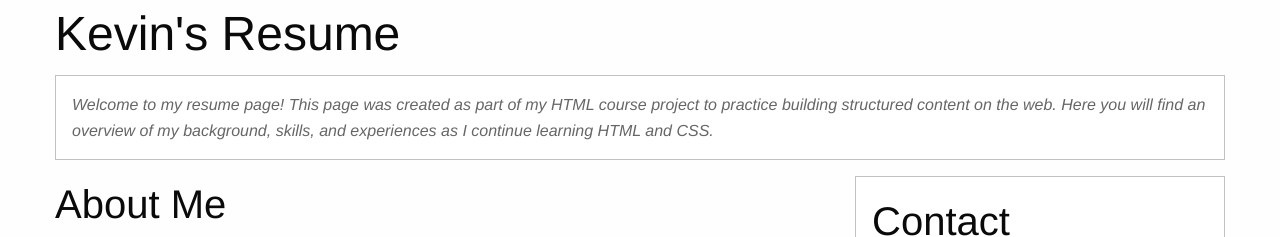
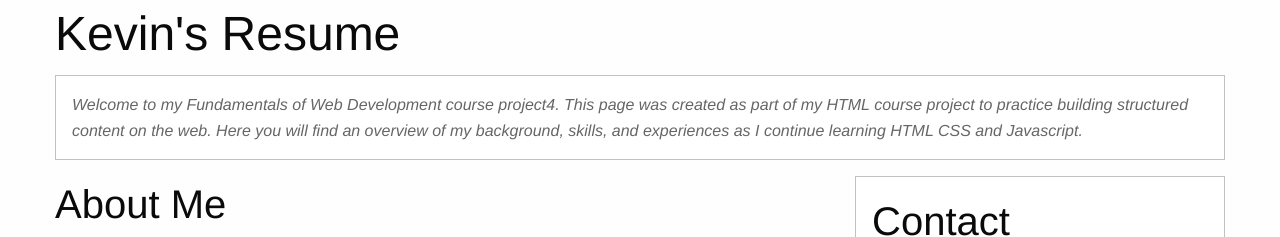
Before and after one commit to WOODSIDETIGER/project4, a plain HTML site: page index.html in a window 1280 px wide. Shown: the top 237 px of the page. Drawn offline with Linux system fonts and the light colour scheme.

Commit message:
content update

```diff
--- a/index.html
+++ b/index.html
@@ -1,4 +1,3 @@
-
 <!doctype html>
 <html class="no-js" lang="en" dir="ltr">
   <head>
@@ -9,7 +8,7 @@
     <link rel="stylesheet" href="css/foundation.css">
     <link rel="stylesheet" href="css/app.css">
   </head>
-<body>
+  <body>
 
     <div class="grid-container">
       <div class="grid-x grid-padding-x">
@@ -22,7 +21,7 @@
         <div class="large-12 cell">
           <div class="callout">
             <p class="resume-intro">
-              Welcome to my resume page! This page was created as part of my HTML course project to practice building structured content on the web. Here you will find an overview of my background, skills, and experiences as I continue learning HTML and CSS.
+              Welcome to my Fundamentals of Web Development course project4. This page was created as part of my HTML course project to practice building structured content on the web. Here you will find an overview of my background, skills, and experiences as I continue learning HTML CSS and Javascript.
             </p>
           </div>
         </div>
@@ -82,7 +81,6 @@
       </div>
     </div>
 
-
     <script src="js/vendor/jquery.js"></script>
     <script src="js/vendor/what-input.js"></script>
     <script src="js/vendor/foundation.js"></script>
```
